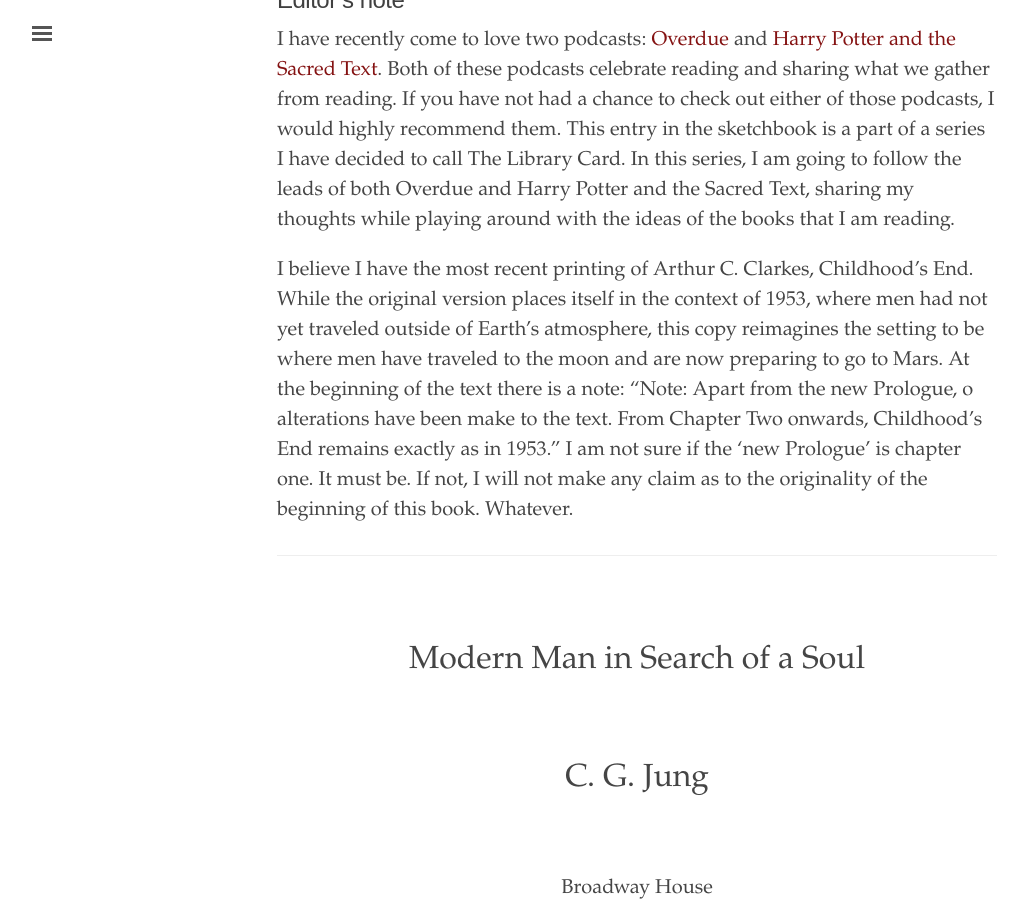
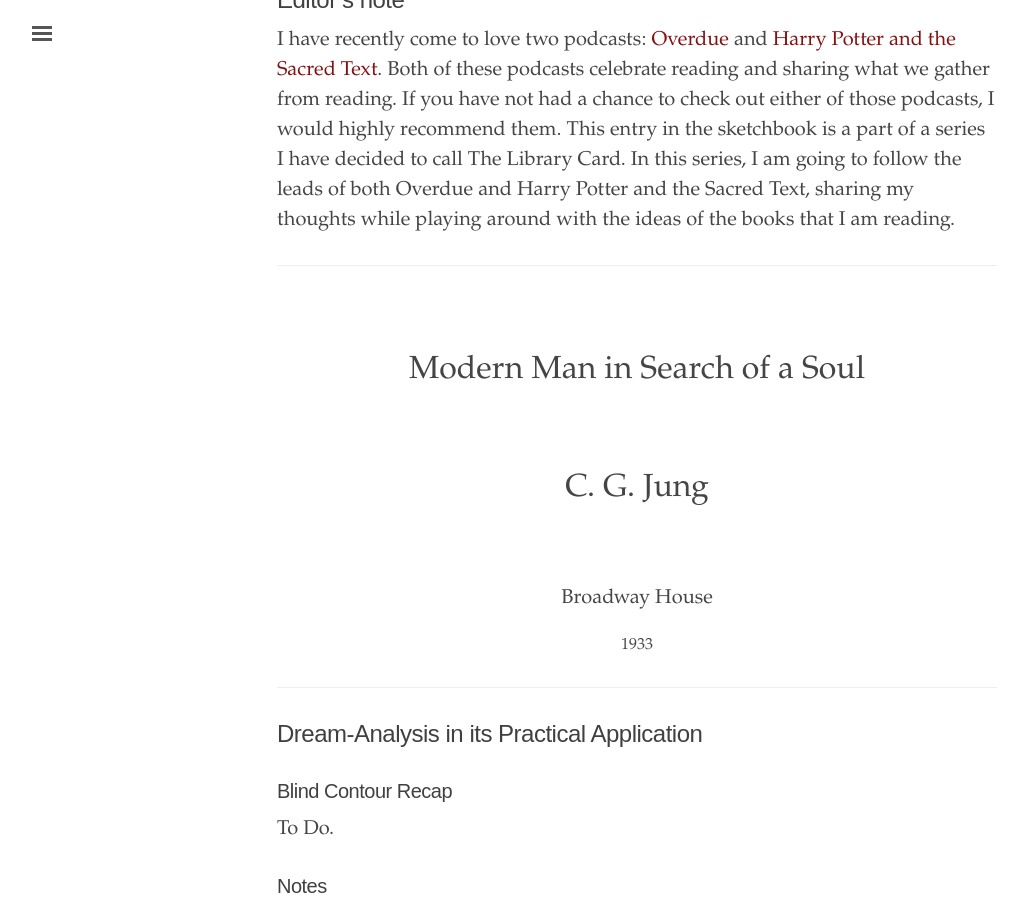
Before and after one commit to yngtodd/sketchbook, a Jekyll site: the page built from contents/search_of_a_soul.md, in a window 1280 px wide and 900 px high, scrolled down 439 px. Shown: the whole window, without its empty margins (3-1031 px from the left). Built offline with Jekyll 4.4.1, drawn with Linux system fonts in a browser that asks for light colours.

Commit message:
remove leftover

```diff
--- a/contents/search_of_a_soul.md
+++ b/contents/search_of_a_soul.md
@@ -14,10 +14,6 @@
 ## Editor's note
 
 I have recently come to love two podcasts: [Overdue](https://overduepodcast.com/) and [Harry Potter and the Sacred Text](https://www.harrypottersacredtext.com/). Both of these podcasts celebrate reading and sharing what we gather from reading. If you have not had a chance to check out either of those podcasts, I would highly recommend them. This entry in the sketchbook is a part of a series I have decided to call The Library Card. In this series, I am going to follow the leads of both Overdue and Harry Potter and the Sacred Text, sharing my thoughts while playing around with the ideas of the books that I am reading.
-
-I believe I have the most recent printing of Arthur C. Clarkes, Childhood's End. While the original version places
-itself in the context of 1953, where men had not yet traveled outside of Earth's atmosphere, this copy reimagines the setting to be where men have traveled to the moon and are now preparing to go to Mars. At the beginning of the text there is a note: "Note: Apart from the new Prologue, o alterations have been make to the text. From Chapter Two onwards, Childhood's End remains exactly as in 1953." I am not sure if the 'new Prologue' is chapter one. It must be.
-If not, I will not make any claim as to the originality of the beginning of this book. Whatever.
 
 ---
 
```
